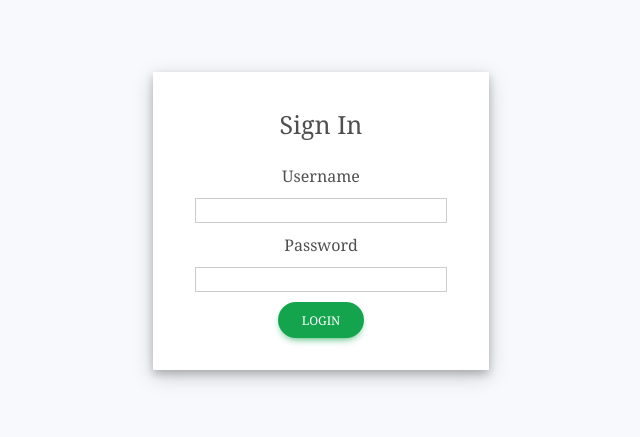
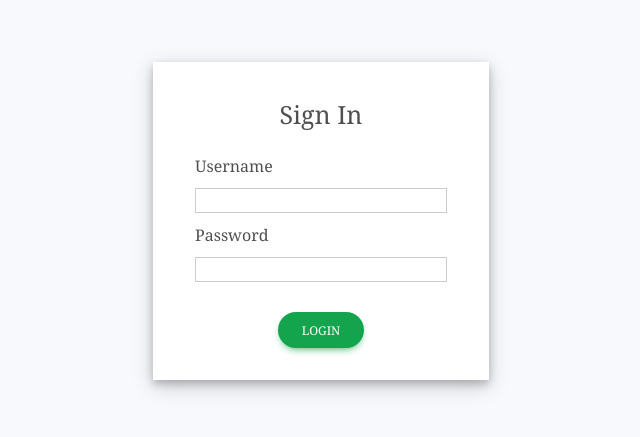
Before and after one commit to farrukh0913/React-Playground, a React (Create React App) app: page /login in a window 1280 px wide. Shown: the part 119-556 px from the top of the page, without its empty margins (319-959 px from the left). Built offline with nearby package versions, Linux system fonts and the light colour scheme.

Commit message:
login btn style

```diff
--- a/src/login/login-page.jsx
+++ b/src/login/login-page.jsx
@@ -1,5 +1,5 @@
 import React, { useState, useEffect } from "react";
-import "./login-page.css";
+import "./login-page.scss";
 
 export function LoginPage(props) {
   // React States
@@ -70,7 +70,7 @@ export function LoginPage(props) {
         </div>
 
         <div className="button-container">
-          <button type="button" class="btn btn-success btn-rounded" onClick={handleSubmit}>Login</button>
+          <button type="button" className="btn btn-success btn-rounded" onClick={handleSubmit}> Login </button>
         </div>
       </form>
       {/* <div aria-label="Nagivation Section"> <Navigations /> </div> */}
--- a/src/login/login-page.css
+++ b/src/login/login-page.scss
@@ -33,6 +33,9 @@ input[type="submit"]:hover {
 .button-container {
   display: flex;
   justify-content: center;
+  .btn{
+    margin-top: 20px;
+  }
 }
 
 .login-form {
@@ -60,4 +63,7 @@ input[type="submit"]:hover {
   flex-direction: column;
   gap: 8px;
   margin: 10px;
+  label{
+    align-self: start;
+  }
 }
--- a/src/tabs.jsx
+++ b/src/tabs.jsx
@@ -15,7 +15,7 @@ export function Tabs(props) {
             <Link to="/about"><MDBBtn className='btn' color='warning'> About </MDBBtn></Link>
           </div>
 
-          <Link to="/login"><MDBBtn className='btn' floating color='danger' onClick={Logout}> <i class="fa fa-sign-out" aria-hidden="true"></i></MDBBtn></Link>
+          <Link to="/login"><MDBBtn className='btn' floating color='danger' onClick={Logout}> <i className="fa fa-sign-out" aria-hidden="true"></i></MDBBtn></Link>
         </ul>
 
         <hr />
```
